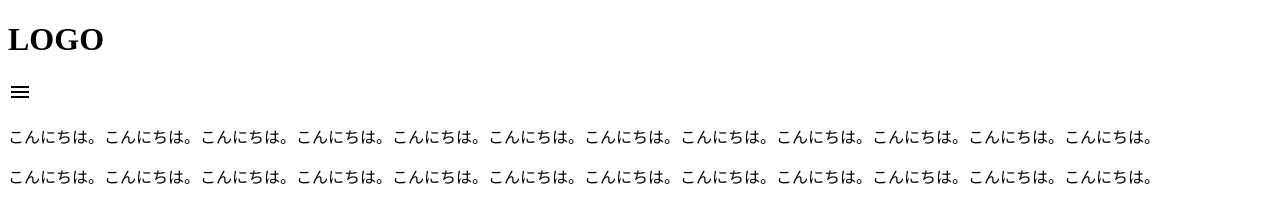
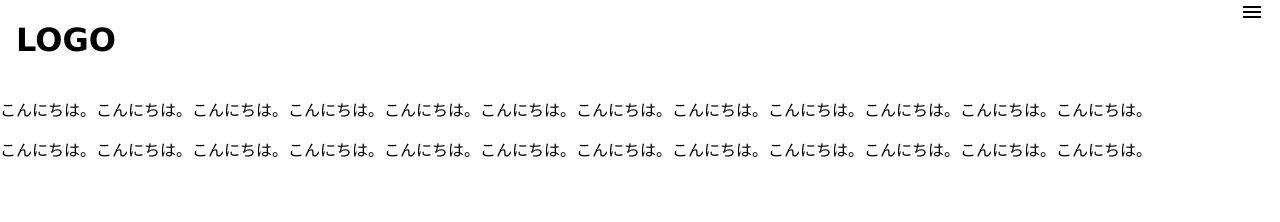
Before and after one commit to gusutaharu/HamburgerMenu, a plain HTML site: page index.html in a window 1280 px wide. Drawn offline with Linux system fonts and the light colour scheme.

Commit message:
lesson04

```diff
--- /dev/null
+++ b/css/styles.css
@@ -0,0 +1,13 @@
+body {
+  margin: 0;
+  font-family: Verdana, sans-serif;
+}
+
+header {
+  display: flex;
+  padding: 0  16px;
+}
+
+.sp-menu {
+  margin-left: auto;
+}
--- a/index.html
+++ b/index.html
@@ -5,6 +5,7 @@
   <meta name="viewport" content="width=device-width, initial-scale=1.0">
   <title>MySite</title>
   <link href="https://fonts.googleapis.com/icon?family=Material+Icons" rel="stylesheet">
+  <link rel="stylesheet" href="css/styles.css">
 </head>
 <body>
   <header>
```
